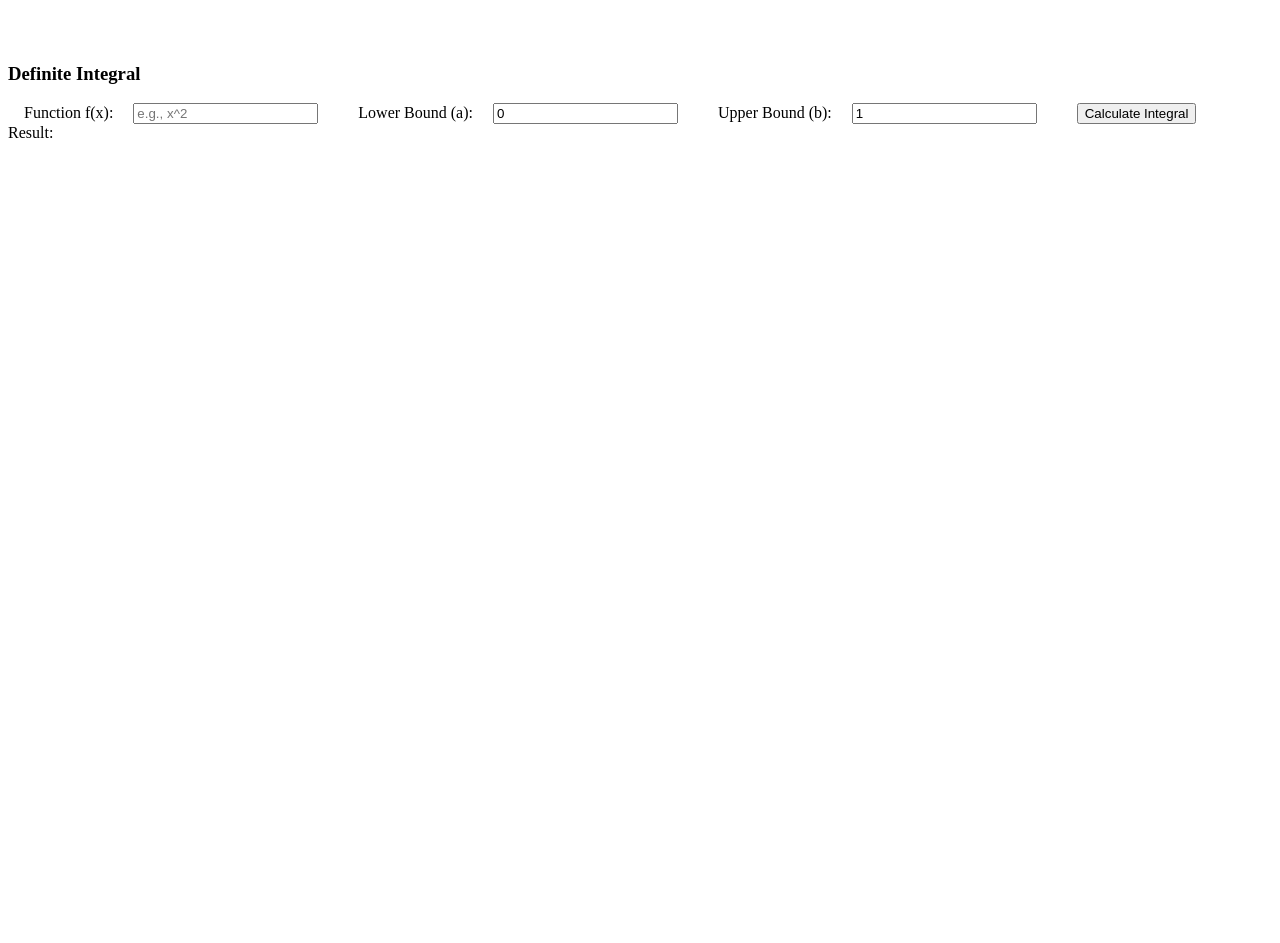
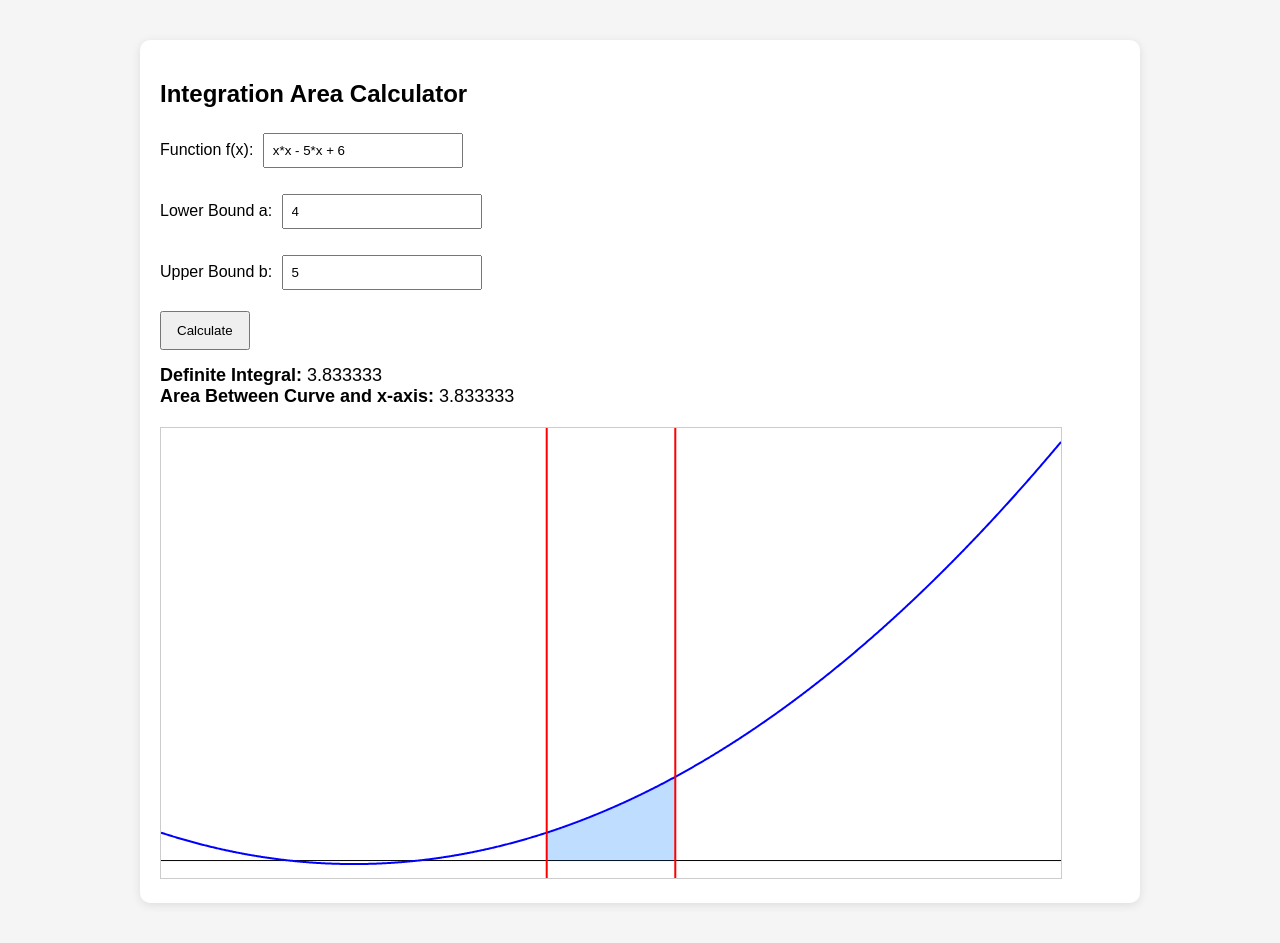
Before and after one commit to chsong826/Operate-integration-calculator, a plain HTML site: page index.html in a window 1280 px wide. Before the commit the page ends 800 px from the top, so only its background shows below. Drawn offline with nearby package versions, Linux system fonts and the light colour scheme.

Commit message:
Add files via upload

```diff
--- a/index.html
+++ b/index.html
@@ -1,68 +1,227 @@
 <!DOCTYPE html>
 <html lang="en">
 <head>
-    <meta charset="UTF-8">
-    <title>Simple Integral Calculator</title>
-    <script src="https://cdnjs.cloudflare.com/ajax/libs/mathjs/12.4.0/math.js"></script>
-    <style>
-        body { font-family: sans-serif; display: flex; justify-content: center; padding: 50px; background: #f4f4f9; }
-        .card { background: white; padding: 20px; border-radius: 8px; box-shadow: 0 2px 10px rgba(0,0,0,0.1); width: 350px; }
-        input { width: 100%; margin: 10px 0; padding: 8px; box-sizing: border-box; }
-        button { width: 100%; padding: 10px; background: #007bff; color: white; border: none; border-radius: 4px; cursor: pointer; }
-        button:hover { background: #0056b3; }
-        #result { margin-top: 20px; font-weight: bold; color: #333; }
-    </style>
+<meta charset="UTF-8">
+<meta name="viewport" content="width=device-width, initial-scale=1.0">
+<title>Simple Integration Calculator</title>
+
+<style>
+body{
+    font-family: Arial, sans-serif;
+    max-width: 1000px;
+    margin:20px auto;
+    padding:20px;
+    background:#f5f5f5;
+}
+
+.card{
+    background:white;
+    padding:20px;
+    border-radius:10px;
+    box-shadow:0 2px 10px rgba(0,0,0,0.1);
+}
+
+input{
+    padding:8px;
+    margin:5px;
+    width:180px;
+}
+
+button{
+    padding:10px 15px;
+    cursor:pointer;
+}
+
+#result{
+    margin-top:15px;
+    font-size:18px;
+}
+
+canvas{
+    border:1px solid #ccc;
+    margin-top:20px;
+    background:white;
+}
+</style>
 </head>
 <body>
 
+<div class="card">
+    <h2>Integration Area Calculator</h2>
 
-<div class="card">
-    <h3>Definite Integral</h3>
-    <label>Function f(x):</label>
-    <input type="text" id="func" placeholder="e.g., x^2">
+    <p>
+        Function f(x):
+        <input id="func" value="x*x - 5*x + 6">
+    </p>
 
-    <label>Lower Bound (a):</label>
-    <input type="number" id="lower" value="0">
+    <p>
+        Lower Bound a:
+        <input id="a" type="number" value="4">
+    </p>
 
-    <label>Upper Bound (b):</label>
-    <input type="number" id="upper" value="1">
+    <p>
+        Upper Bound b:
+        <input id="b" type="number" value="5">
+    </p>
 
-    <button onclick="calculate()">Calculate Integral</button>
+    <button onclick="calculate()">Calculate</button>
 
-    <div id="result">Result: </div>
+    <div id="result"></div>
+
+    <canvas id="graph" width="900" height="450"></canvas>
 </div>
 
+<script>
 
-<script>
-    function calculate() {
-        const f_str = document.getElementById('func').value;
-        const a = parseFloat(document.getElementById('lower').value);
-        const b = parseFloat(document.getElementById('upper').value);
+function createFunction(expr){
+    return new Function("x", "return " + expr);
+}
 
+function definiteIntegral(f,a,b,n=5000){
+    let h=(b-a)/n;
+    let sum=f(a)+f(b);
 
-        try {
-            // Using numerical integration (simpson's rule approximation)
-            // math.js doesn't have a symbolic integral function,
-            // so we evaluate the definite integral numerically.
-            const f = math.compile(f_str);
-            const steps = 1000;
-            const h = (b - a) / steps;
-            let sum = 0;
+    for(let i=1;i<n;i++){
+        let x=a+i*h;
+        sum += (i%2===0 ? 2 : 4)*f(x);
+    }
 
+    return sum*h/3;
+}
 
-            for (let i = 0; i < steps; i++) {
-                let x = a + i * h;
-                sum += f.evaluate({x: x}) * h;
-            }
+function absoluteArea(f,a,b,n=5000){
+    let h=(b-a)/n;
+    let area=0;
 
+    for(let i=0;i<n;i++){
+        let x1=a+i*h;
+        let x2=x1+h;
 
-            document.getElementById('result').innerText = "Result: " + sum.toFixed(6);
-        } catch (e) {
-            document.getElementById('result').innerText = "Error: Invalid input";
-        }
-    }
+        area += (Math.abs(f(x1))+Math.abs(f(x2)))/2*h;
+    }
+
+    return area;
+}
+
+function calculate(){
+
+    try{
+
+        let expr=document.getElementById("func").value;
+        let a=parseFloat(document.getElementById("a").value);
+        let b=parseFloat(document.getElementById("b").value);
+
+        let f=createFunction(expr);
+
+        let integral=definiteIntegral(f,a,b);
+        let area=absoluteArea(f,a,b);
+
+        document.getElementById("result").innerHTML=
+        `
+        <b>Definite Integral:</b> ${integral.toFixed(6)}<br>
+        <b>Area Between Curve and x-axis:</b> ${area.toFixed(6)}
+        `;
+
+        drawGraph(f,a,b);
+
+    }
+    catch(err){
+        alert("Invalid function expression.");
+    }
+}
+
+function drawGraph(f,a,b){
+
+    const canvas=document.getElementById("graph");
+    const ctx=canvas.getContext("2d");
+
+    ctx.clearRect(0,0,canvas.width,canvas.height);
+
+    let xmin=a-3;
+    let xmax=b+3;
+
+    let ymin=Infinity;
+    let ymax=-Infinity;
+
+    for(let i=0;i<=1000;i++){
+        let x=xmin+(xmax-xmin)*i/1000;
+        let y=f(x);
+
+        ymin=Math.min(ymin,y);
+        ymax=Math.max(ymax,y);
+    }
+
+    ymin-=1;
+    ymax+=1;
+
+    function sx(x){
+        return (x-xmin)/(xmax-xmin)*canvas.width;
+    }
+
+    function sy(y){
+        return canvas.height-(y-ymin)/(ymax-ymin)*canvas.height;
+    }
+
+    // axes
+    ctx.strokeStyle="black";
+    ctx.lineWidth=1;
+
+    ctx.beginPath();
+    ctx.moveTo(0,sy(0));
+    ctx.lineTo(canvas.width,sy(0));
+    ctx.stroke();
+
+    ctx.beginPath();
+    ctx.moveTo(sx(0),0);
+    ctx.lineTo(sx(0),canvas.height);
+    ctx.stroke();
+
+    // shaded area
+    ctx.fillStyle="rgba(0,120,255,0.25)";
+    ctx.beginPath();
+
+    ctx.moveTo(sx(a),sy(0));
+
+    for(let i=0;i<=500;i++){
+        let x=a+(b-a)*i/500;
+        ctx.lineTo(sx(x),sy(f(x)));
+    }
+
+    ctx.lineTo(sx(b),sy(0));
+    ctx.closePath();
+    ctx.fill();
+
+    // curve
+    ctx.strokeStyle="blue";
+    ctx.lineWidth=2;
+    ctx.beginPath();
+
+    for(let i=0;i<=1000;i++){
+        let x=xmin+(xmax-xmin)*i/1000;
+        let y=f(x);
+
+        if(i===0)
+            ctx.moveTo(sx(x),sy(y));
+        else
+            ctx.lineTo(sx(x),sy(y));
+    }
+
+    ctx.stroke();
+
+    // boundaries
+    ctx.strokeStyle="red";
+
+    [a,b].forEach(x=>{
+        ctx.beginPath();
+        ctx.moveTo(sx(x),0);
+        ctx.lineTo(sx(x),canvas.height);
+        ctx.stroke();
+    });
+}
+
+calculate();
+
 </script>
-
 
 </body>
 </html>
```
